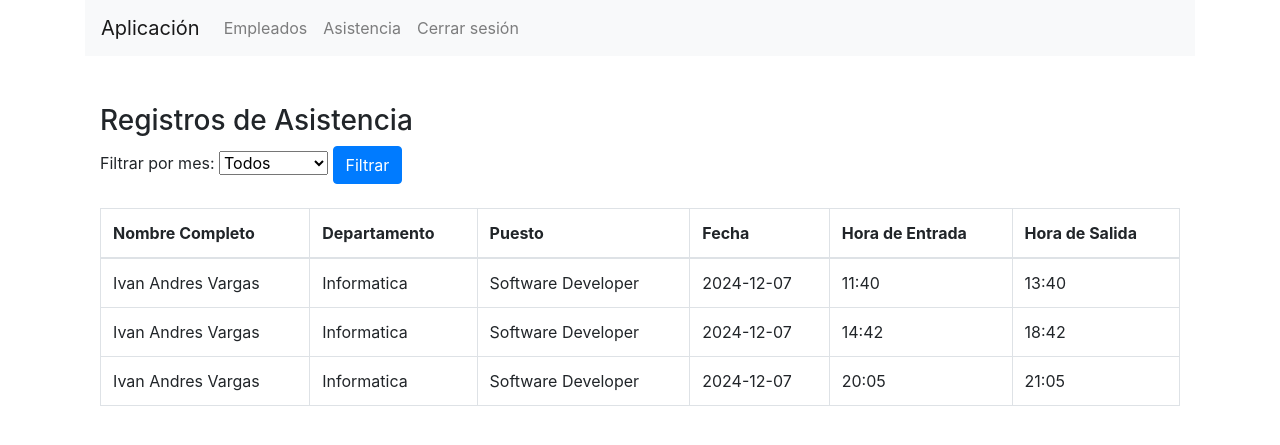
After one commit to ivargas58/RH_flask, a Flask app: page /admin/asistencia in a window 1280 px wide. The commit adds this page. Shown: the top 445 px of the page. Run offline with Flask 3, Linux system fonts and the light colour scheme; a user stored in the database is signed in; data comes from the database, SQL or seed files in the repository; some libraries are stand-ins or nearby versions.

Commit message:
Actualizacion de la segunda version anadi asistencia

```diff
--- a/app.py
+++ b/app.py
@@ -1,11 +1,12 @@
 from flask import Flask, render_template, request, redirect, url_for, session, flash
 import sqlite3
+from datetime import datetime
 
 app = Flask(__name__)
 app.secret_key = "your_secret_key"  # Asegúrate de que esta clave esté definida
 
-# Configuración inicial de la base de datos
 def init_db():
+    # Conectar a la base de datos (se crea si no existe)
     conn = sqlite3.connect('models/database.db')
     cursor = conn.cursor()
 
@@ -15,7 +16,8 @@ def init_db():
             id INTEGER PRIMARY KEY AUTOINCREMENT,
             username TEXT UNIQUE NOT NULL,
             password TEXT NOT NULL,
-            role TEXT NOT NULL
+            role TEXT NOT NULL,
+            full_name TEXT
         )
     ''')
 
@@ -37,14 +39,28 @@ def init_db():
         )
     ''')
 
+    # Crear tabla para registrar asistencias
+    cursor.execute('''
+        CREATE TABLE IF NOT EXISTS attendance (
+            id INTEGER PRIMARY KEY AUTOINCREMENT,
+            user_id INTEGER NOT NULL,
+            date TEXT NOT NULL,
+            check_in TEXT NOT NULL,
+            check_out TEXT,
+            FOREIGN KEY(user_id) REFERENCES users(id)
+        )
+    ''')
+
+    # Confirmar los cambios y cerrar la conexión
     conn.commit()
 
     # Insertar usuarios predeterminados si no existen
-    cursor.execute("INSERT OR IGNORE INTO users (username, password, role) VALUES (?, ?, ?)",
-                   ('admin', 'admin123', 'admin'))
-    cursor.execute("INSERT OR IGNORE INTO users (username, password, role) VALUES (?, ?, ?)",
-                   ('employee', 'employee123', 'employee'))
+    cursor.execute("INSERT OR IGNORE INTO users (username, password, role, full_name) VALUES (?, ?, ?, ?)",
+                   ('admin', 'admin123', 'admin', 'Administrador Sistema'))
+    cursor.execute("INSERT OR IGNORE INTO users (username, password, role, full_name) VALUES (?, ?, ?, ?)",
+                   ('employee', 'employee123', 'employee', 'Empleado Ejemplo'))
     conn.commit()
+
     conn.close()
 
 # Ruta inicial: Login
@@ -157,6 +173,176 @@ def empleados():
         return render_template('empleados.html', employees=employees)
     return redirect(url_for('index'))
 
+@app.route('/asistencia', methods=['GET', 'POST'])
+def registrar_asistencia():
+    attendance_records = []  # Inicializa la lista vacía para evitar errores si algo falla
+
+    if request.method == 'POST':
+        check_in = request.form.get('check_in')
+        check_out = request.form.get('check_out')
+        user_id = session.get('user_id')  # Asegúrate de que el usuario esté autenticado
+
+        if not check_in:
+            flash("Por favor, ingresa la hora de entrada.")
+            return redirect('/asistencia')
+
+        # Registrar asistencia
+        try:
+            conn = sqlite3.connect('models/database.db')
+            cursor = conn.cursor()
+
+            # Registrar la asistencia con la fecha actual
+            current_date = datetime.now().strftime('%Y-%m-%d')
+            cursor.execute(
+                '''
+                INSERT INTO attendance (user_id, date, check_in, check_out)
+                VALUES (?, ?, ?, ?)
+                ''',
+                (user_id, current_date, check_in, check_out)
+            )
+            conn.commit()
+            flash("Asistencia registrada exitosamente.")
+        except sqlite3.Error as e:
+            flash(f"Error al registrar asistencia: {e}")
+        finally:
+            conn.close()
+
+    # Recuperar registros de asistencia para el usuario autenticado
+    try:
+        conn = sqlite3.connect('models/database.db')
+        cursor = conn.cursor()
+        user_id = session.get('user_id')  # Asegúrate de obtener el ID del usuario desde la sesión
+
+        cursor.execute(
+            '''
+            SELECT date, check_in, check_out
+            FROM attendance
+            WHERE user_id = ?
+            ORDER BY date DESC
+            ''',
+            (user_id,)
+        )
+        attendance_records = cursor.fetchall()
+    except sqlite3.Error as e:
+        flash(f"Error al cargar los registros de asistencia: {e}")
+    finally:
+        conn.close()
+
+    # Renderiza la plantilla y pasa los registros de asistencia
+    return render_template('asistencia.html', attendance_records=attendance_records)
+
+def get_attendance_data():
+    # Conectar a la base de datos
+    conn = sqlite3.connect('models/database.db')
+    cursor = conn.cursor()
+
+    # Consulta SQL para obtener los datos
+    query = '''
+    SELECT
+        p.first_name,
+        p.department,
+        p.position,
+        a.date,
+        a.check_in,
+        a.check_out
+    FROM attendance a
+    INNER JOIN users u ON a.user_id = u.id
+    LEFT JOIN employee_profiles p ON u.id = p.user_id
+    '''
+
+    cursor.execute(query)
+    records = cursor.fetchall()  # Obtener todos los resultados de la consulta
+    conn.close()
+
+    return records
+
+@app.route('/admin/asistencia')
+def admin_asistencia():
+    if 'role' in session and session['role'] == 'admin':
+        conn = sqlite3.connect('models/database.db')
+        cursor = conn.cursor()
+
+        page = request.args.get('page', 1, type=int)  # Obtener página de los parámetros
+        month_filter = request.args.get('month')
+
+        query = '''
+        SELECT
+            COALESCE(p.first_name, '') || ' ' || COALESCE(p.middle_name, '') || ' ' || COALESCE(p.last_name, '') AS full_name,
+            p.department,
+            p.position,
+            a.date,
+            a.check_in,
+            a.check_out
+        FROM attendance a
+        INNER JOIN users u ON a.user_id = u.id
+        LEFT JOIN employee_profiles p ON u.id = p.user_id
+'''
+
+        if month_filter:
+            query += ' WHERE strftime("%m", a.date) = ? ORDER BY a.date DESC LIMIT 10 OFFSET ?'
+            cursor.execute(query, (month_filter, (page - 1) * 10))
+        else:
+            query += ' ORDER BY a.date DESC LIMIT 10 OFFSET ?'
+            cursor.execute(query, ((page - 1) * 10,))
+
+        attendance_data = cursor.fetchall()
+        conn.close()
+
+        return render_template('admin_asistencia.html', attendance_data=attendance_data, page=page)
+
+@app.route('/admin/asistencia/<int:employee_id>', methods=['GET', 'POST'])
+def asistencia_empleado(employee_id):
+    if 'role' in session and session['role'] == 'admin':
+        conn = sqlite3.connect('models/database.db')
+        cursor = conn.cursor()
+
+        # Si se seleccionó un mes, filtramos por ese mes
+        month_filter = request.args.get('month')  # El mes seleccionado en el filtro (opcional)
+        if month_filter:
+            query = '''
+                SELECT a.date, a.check_in, a.check_out
+                FROM attendance a
+                WHERE a.user_id = ? AND strftime('%m', a.date) = ?
+                ORDER BY a.date DESC
+            '''
+            cursor.execute(query, (employee_id, month_filter))
+        else:
+            query = '''
+                SELECT a.date, a.check_in, a.check_out
+                FROM attendance a
+                WHERE a.user_id = ?
+                ORDER BY a.date DESC
+            '''
+            cursor.execute(query, (employee_id,))
+
+        attendance_data = cursor.fetchall()
+        conn.close()
+
+        # Obtener el nombre completo del empleado para mostrarlo en la vista
+        conn = sqlite3.connect('models/database.db')
+        cursor = conn.cursor()
+        cursor.execute('SELECT full_name FROM users WHERE id = ?', (employee_id,))
+        employee_name = cursor.fetchone()[0]
+        conn.close()
+
+        return render_template('asistencia_empleado.html', attendance_data=attendance_data, employee_name=employee_name)
+    return redirect(url_for('index'))
+
+def add_full_name_column():
+    conn = sqlite3.connect('models/database.db')  # Asegúrate de usar la ruta correcta
+    cursor = conn.cursor()
+    try:
+        cursor.execute('ALTER TABLE users ADD COLUMN full_name TEXT')
+        conn.commit()
+        print("Columna 'full_name' agregada correctamente.")
+    except sqlite3.OperationalError as e:
+        print(f"Error: {e}")
+    finally:
+        conn.close()
+
+add_full_name_column()
+
+
 # Ruta para cerrar sesión
 @app.route('/logout')
 def logout():
--- /dev/null
+++ b/templates/admin_asistencia.html
@@ -0,0 +1,55 @@
+{% extends "base.html" %}
+
+{% block title %}Detalles de Asistencia - Administrador{% endblock %}
+
+{% block content %}
+<div class="container mt-5">
+    <h3>Registros de Asistencia</h3>
+
+    <!-- Formulario para filtrar por mes -->
+    <form method="GET" action="/admin/asistencia" class="mb-4">
+        <label for="month" class="form-label">Filtrar por mes:</label>
+        <select id="month" name="month" class="form-select w-auto">
+            <option value="">Todos</option>
+            <option value="01">Enero</option>
+            <option value="02">Febrero</option>
+            <option value="03">Marzo</option>
+            <option value="04">Abril</option>
+            <option value="05">Mayo</option>
+            <option value="06">Junio</option>
+            <option value="07">Julio</option>
+            <option value="08">Agosto</option>
+            <option value="09">Septiembre</option>
+            <option value="10">Octubre</option>
+            <option value="11">Noviembre</option>
+            <option value="12">Diciembre</option>
+        </select>
+        <button type="submit" class="btn btn-primary">Filtrar</button>
+    </form>
+
+    <table class="table table-bordered">
+        <thead>
+            <tr>
+                <th>Nombre Completo</th>
+                <th>Departamento</th>
+                <th>Puesto</th>
+                <th>Fecha</th>
+                <th>Hora de Entrada</th>
+                <th>Hora de Salida</th>
+            </tr>
+        </thead>
+        <tbody>
+            {% for record in attendance_data %}
+                <tr>
+                    <td>{{ record[0] }}</td> <!-- Mostrar el nombre completo -->
+                    <td>{{ record[1] or "N/A" }}</td> <!-- Departamento -->
+                    <td>{{ record[2] or "N/A" }}</td> <!-- Puesto -->
+                    <td>{{ record[3] }}</td> <!-- Fecha -->
+                    <td>{{ record[4] }}</td> <!-- Hora de entrada -->
+                    <td>{{ record[5] or "Pendiente" }}</td> <!-- Hora de salida -->
+                </tr>
+            {% endfor %}
+        </tbody>
+    </table>
+</div>
+{% endblock %}
--- a/templates/base.html
+++ b/templates/base.html
@@ -10,28 +10,46 @@
     <div class="container">
         <nav class="navbar navbar-expand-lg navbar-light bg-light">
             <a class="navbar-brand" href="{{ url_for('index') }}">Aplicación</a>
+            <button class="navbar-toggler" type="button" data-toggle="collapse" data-target="#navbarNav" aria-controls="navbarNav" aria-expanded="false" aria-label="Toggle navigation">
+                <span class="navbar-toggler-icon"></span>
+            </button>
             <div class="collapse navbar-collapse" id="navbarNav">
                 <ul class="navbar-nav">
                     {% if 'role' in session %}
                         {% if session['role'] == 'admin' %}
+                            <!-- Opciones para el administrador -->
                             <li class="nav-item">
                                 <a class="nav-link" href="{{ url_for('empleados') }}">Empleados</a>
                             </li>
+                            <li class="nav-item">
+                                <a class="nav-link" href="{{ url_for('admin_asistencia') }}">Asistencia</a>
+                            </li>
                         {% elif session['role'] == 'employee' %}
+                            <!-- Opciones para el empleado -->
                             <li class="nav-item">
                                 <a class="nav-link" href="{{ url_for('perfil') }}">Perfil</a>
+                            </li>
+                            <li class="nav-item">
+                                <a class="nav-link" href="{{ url_for('registrar_asistencia') }}">Asistencia</a>
+                            </li>
+                            <li class="nav-item">
+                                <a class="nav-link" href="{{ url_for('perfil') }}">Nómina</a>
+                            </li>
+                            <li class="nav-item">
+                                <a class="nav-link" href="{{ url_for('perfil') }}">Solicitud de Vacaciones</a>
+                            </li>
+                            <li class="nav-item">
+                                <a class="nav-link" href="{{ url_for('perfil') }}">Evaluación</a>
                             </li>
                         {% endif %}
                         <li class="nav-item">
                             <a class="nav-link" href="{{ url_for('logout') }}">Cerrar sesión</a>
                         </li>
                     {% else %}
-                        <!-- Aquí mostramos solo el enlace de login en caso de no estar autenticado -->
-                        {% if request.endpoint != 'login' %}
-                            <li class="nav-item">
-                                <a class="nav-link" href="{{ url_for('login') }}">Iniciar sesión</a>
-                            </li>
-                        {% endif %}
+                        <!-- Mostrar solo el enlace de login si no está autenticado -->
+                        <li class="nav-item">
+                            <a class="nav-link" href="{{ url_for('login') }}">Iniciar sesión</a>
+                        </li>
                     {% endif %}
                 </ul>
             </div>
@@ -41,7 +59,7 @@
     <div class="container mt-4">
         {% with messages = get_flashed_messages() %}
             {% if messages %}
-                <div class="alert alert-danger">
+                <div class="alert alert-info">
                     {% for message in messages %}
                         <p>{{ message }}</p>
                     {% endfor %}
@@ -50,5 +68,8 @@
         {% endwith %}
         {% block content %}{% endblock %}
     </div>
+    <script src="https://code.jquery.com/jquery-3.5.1.slim.min.js"></script>
+    <script src="https://cdn.jsdelivr.net/npm/@popperjs/core@2.11.7/dist/umd/popper.min.js"></script>
+    <script src="https://stackpath.bootstrapcdn.com/bootstrap/4.5.2/js/bootstrap.min.js"></script>
 </body>
 </html>
```
Also changed, not shown: templates/asistencia.html (+35 -0 lines), templates/asistencia_empleado.html (added, +48 -0 lines), templates/detalle_asistencia.html (added, +30 -0 lines), models/database.db.
